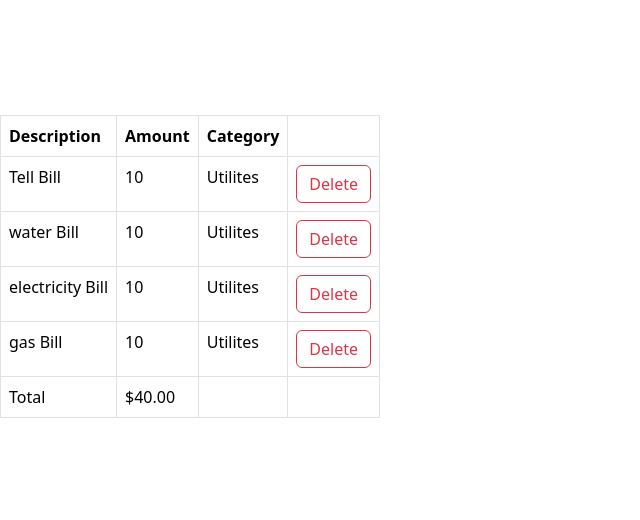
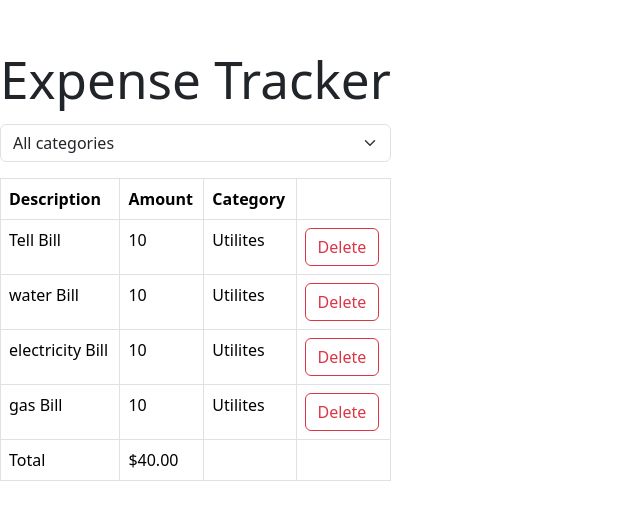
Before and after one commit to Sandunrmst/Expense-Tracker-react, a React (Vite) app: page / in a window 1280 px wide. Shown: the part 126-646 px from the top of the page, without its empty margins (0-640 px from the left). Built offline with nearby package versions, Linux system fonts and the light colour scheme.

Commit message:
Add Filter option

```diff
--- a/src/App.tsx
+++ b/src/App.tsx
@@ -1,5 +1,6 @@
 import { useState } from "react";
 import ExpenseList from "./expense-tracker/ExpenseList";
+import ExpenseFilter from "./expense-tracker/component/ExpenseFilter";
 
 function App() {
   const [expenses, setExpenses] = useState([
@@ -15,6 +16,10 @@ function App() {
   ]);
   return (
     <div>
+      <h1>Expense Tracker</h1>
+      <div className="mb-3 mt-3">
+        <ExpenseFilter onSelectCategory={(cate) => console.log(cate)} />
+      </div>
       <ExpenseList
         expenses={expenses}
         onDelete={(id) => setExpenses(expenses.filter((e) => e.id !== id))}
--- /dev/null
+++ b/src/expense-tracker/component/ExpenseFilter.tsx
@@ -0,0 +1,19 @@
+interface Props {
+  onSelectCategory: (category: string) => void;
+}
+
+const ExpenseFilter = ({ onSelectCategory }: Props) => {
+  return (
+    <select
+      className="form-select"
+      onChange={(event) => onSelectCategory(event.target.value)}
+    >
+      <option value="">All categories</option>
+      <option value="Groceries">Groceries</option>
+      <option value="Utilities">Utilities</option>
+      <option value="Entertainment">Entertainment</option>
+    </select>
+  );
+};
+
+export default ExpenseFilter;
```
